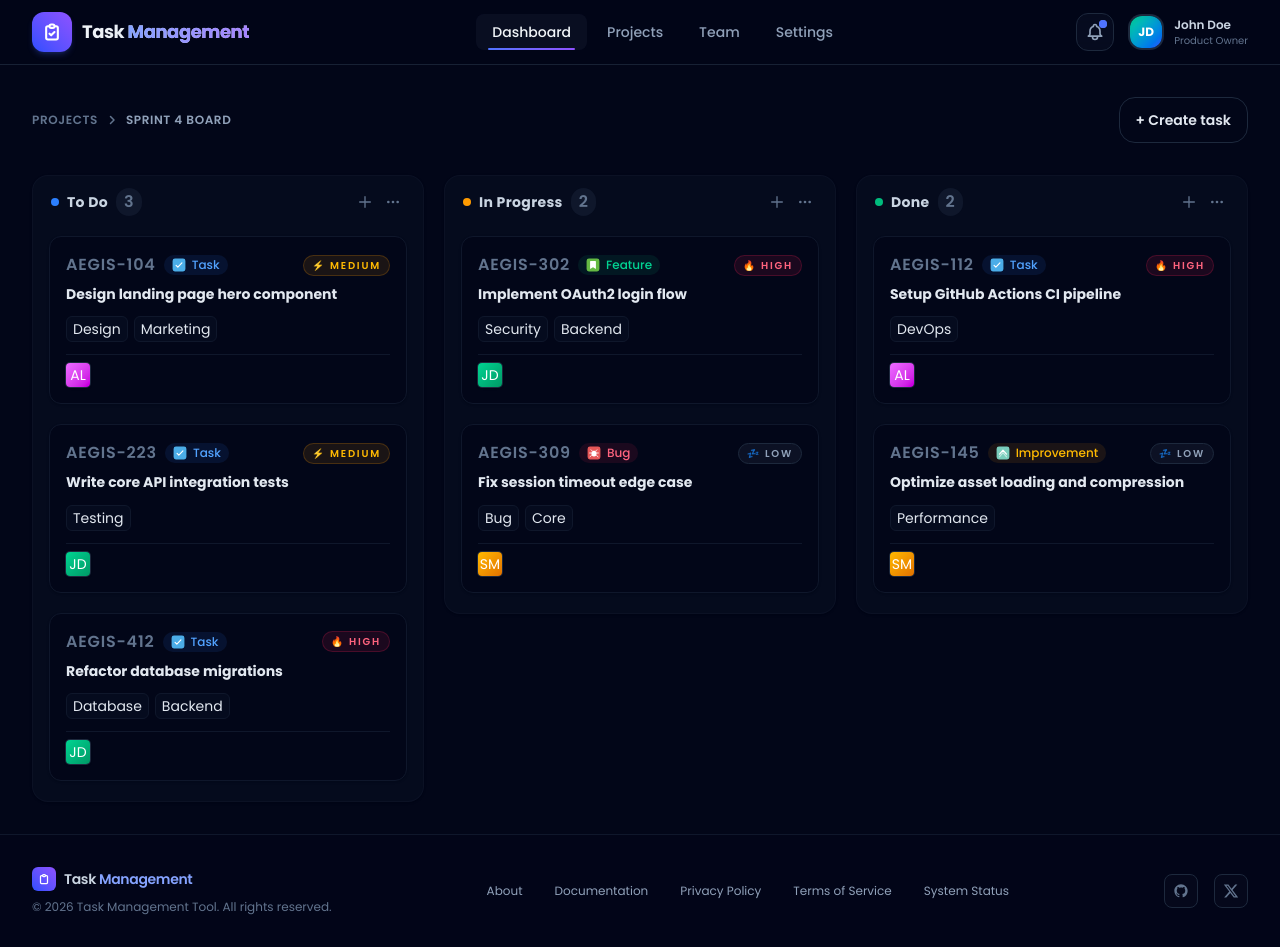
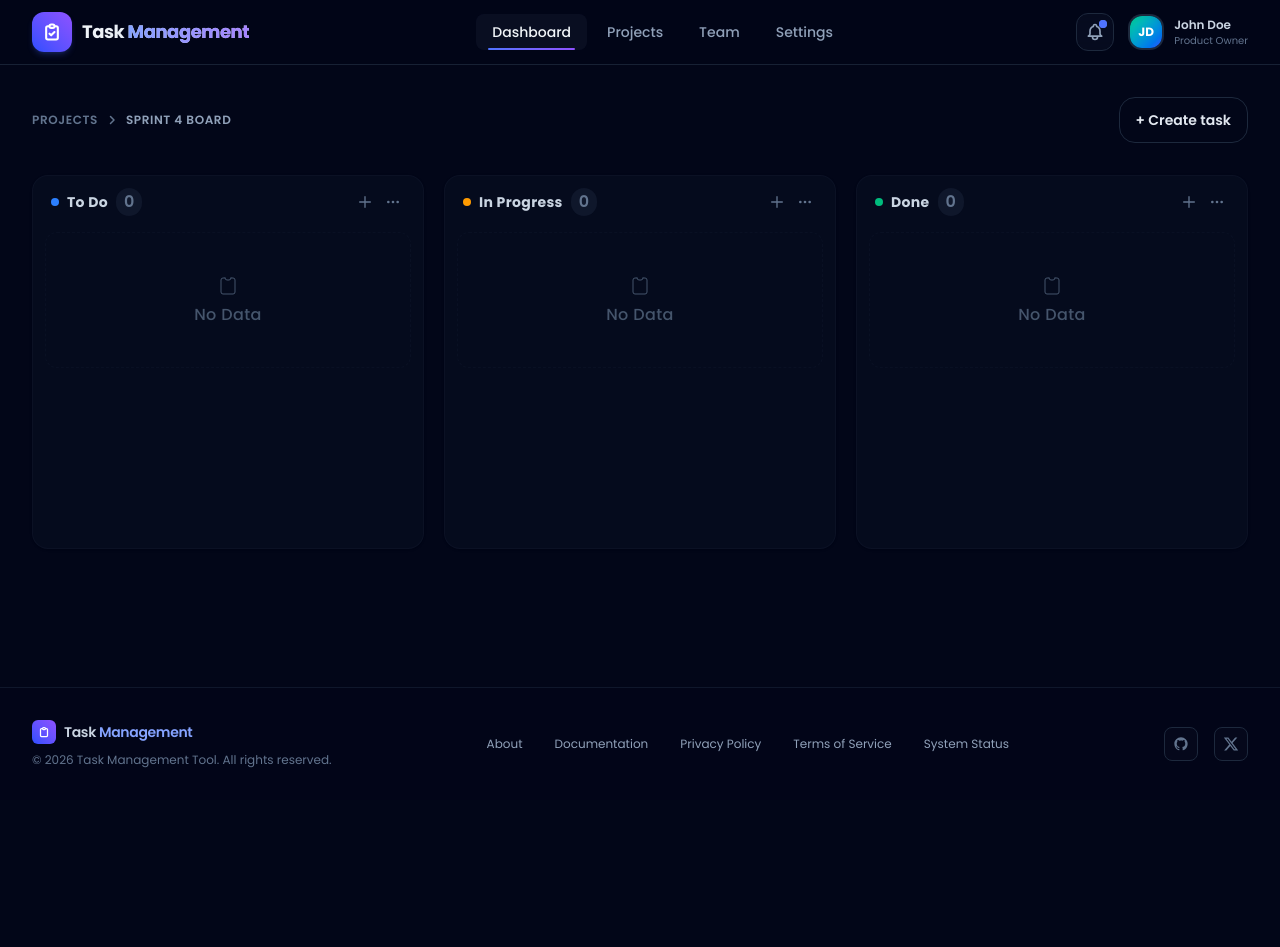
Before and after one commit to Hassan-Shahriar-1/task-management-tool, a Vue app: page / in a window 1280 px wide. After the commit the page ends 800 px from the top, so only its background shows below. Built offline with nearby package versions, Linux system fonts and the light colour scheme.

Commit message:
added github deployment procedure

```diff
--- a/src/data/projects.js
+++ b/src/data/projects.js
@@ -2,10 +2,24 @@
 export const projects = [
   {
     id: 1,
-    name: 'Sprint 4 Board',
-    key: 'AEGIS',
+    name: 'Project Alpha',
+    key: 'PA',
     description: 'Task Management Tool',
     owner: 'John Doe',
+  },
+  {
+    id: 2,
+    name: 'Project Beta',
+    key: 'PB',
+    description: 'Task Management Tool',
+    owner: 'Jane Smith',
+  },
+  {
+    id: 3,
+    name: 'Project Gamma',
+    key: 'PG',
+    description: 'Task Management Tool',
+    owner: 'Bob Johnson',
   },
 ]
 
--- a/src/data/tasks.js
+++ b/src/data/tasks.js
@@ -1,92 +1,6 @@
 // Tasks data
 export const tasks = [
-  {
-    id: 'AEGIS-302',
-    title: 'Implement OAuth2 login flow',
-    description:
-      'Setup Google and GitHub OAuth providers with session management and cookie security.',
-    status: 'In Progress',
-    type: 'Feature',
-    priority: 'High',
-    tags: ['Security', 'Backend'],
-    subtasksCompleted: 4,
-    subtasksTotal: 5,
-    assignee: { name: 'John Doe', initial: 'JD', color: 'from-emerald-400 to-emerald-600' },
-  },
-  {
-    id: 'AEGIS-104',
-    title: 'Design landing page hero component',
-    description:
-      'Create high-fidelity animations, responsive glassmorphism sections and premium copy.',
-    status: 'To Do',
-    type: 'Task',
-    priority: 'Medium',
-    tags: ['Design', 'Marketing'],
-    subtasksCompleted: 1,
-    subtasksTotal: 4,
-    assignee: { name: 'Alice Lin', initial: 'AL', color: 'from-fuchsia-400 to-fuchsia-600' },
-  },
-  {
-    id: 'AEGIS-309',
-    title: 'Fix session timeout edge case',
-    description: 'Gracefully handle token expiration during long uploads and active file streams.',
-    status: 'In Progress',
-    type: 'Bug',
-    priority: 'Low',
-    tags: ['Bug', 'Core'],
-    subtasksCompleted: 2,
-    subtasksTotal: 2,
-    assignee: { name: 'Steve Miller', initial: 'SM', color: 'from-amber-400 to-amber-600' },
-  },
-  {
-    id: 'AEGIS-223',
-    title: 'Write core API integration tests',
-    description:
-      'Add coverage for user registration, task retrieval, and column modification API endpoints.',
-    status: 'To Do',
-    type: 'Task',
-    priority: 'Medium',
-    tags: ['Testing'],
-    subtasksCompleted: 0,
-    subtasksTotal: 8,
-    assignee: { name: 'John Doe', initial: 'JD', color: 'from-emerald-400 to-emerald-600' },
-  },
-  {
-    id: 'AEGIS-112',
-    title: 'Setup GitHub Actions CI pipeline',
-    description: 'Automate unit tests, lint checks, and coverage reports on pull request merges.',
-    status: 'Done',
-    type: 'Task',
-    priority: 'High',
-    tags: ['DevOps'],
-    subtasksCompleted: 6,
-    subtasksTotal: 6,
-    assignee: { name: 'Alice Lin', initial: 'AL', color: 'from-fuchsia-400 to-fuchsia-600' },
-  },
-  {
-    id: 'AEGIS-145',
-    title: 'Optimize asset loading and compression',
-    description: 'Configure Vite build assets to compress large visual elements automatically.',
-    status: 'Done',
-    type: 'Improvement',
-    priority: 'Low',
-    tags: ['Performance'],
-    subtasksCompleted: 3,
-    subtasksTotal: 3,
-    assignee: { name: 'Steve Miller', initial: 'SM', color: 'from-amber-400 to-amber-600' },
-  },
-  {
-    id: 'AEGIS-412',
-    title: 'Refactor database migrations',
-    description: 'Merge overlapping migration files and optimize indexing on task queries.',
-    status: 'To Do',
-    type: 'Task',
-    priority: 'High',
-    tags: ['Database', 'Backend'],
-    subtasksCompleted: 0,
-    subtasksTotal: 3,
-    assignee: { name: 'John Doe', initial: 'JD', color: 'from-emerald-400 to-emerald-600' },
-  },
+
 ]
 
 export default tasks
--- a/src/views/HomeView.vue
+++ b/src/views/HomeView.vue
@@ -115,7 +115,7 @@
                 d="M9 5H7a2 2 0 00-2 2v12a2 2 0 002 2h10a2 2 0 002-2V7a2 2 0 00-2-2h-2M9 5a2 2 0 002 2h2a2 2 0 002-2"
               />
             </svg>
-            <span class="text-3xs font-medium tracking-wide">Empty Column</span>
+            <span class="text-3xs font-medium tracking-wide">No Data</span>
           </div>
         </div>
       </div>
--- a/vite.config.js
+++ b/vite.config.js
@@ -1,11 +1,12 @@
+/* global process */
 import { fileURLToPath, URL } from 'node:url'
 
 import { defineConfig } from 'vite'
 import vue from '@vitejs/plugin-vue'
 import vueDevTools from 'vite-plugin-vue-devtools'
 
-// https://vite.dev/config/
 export default defineConfig({
+  base: process.env.NODE_ENV === 'production' ? '/task-management-tool/' : '/',
   plugins: [
     vue(),
     vueDevTools(),
```
